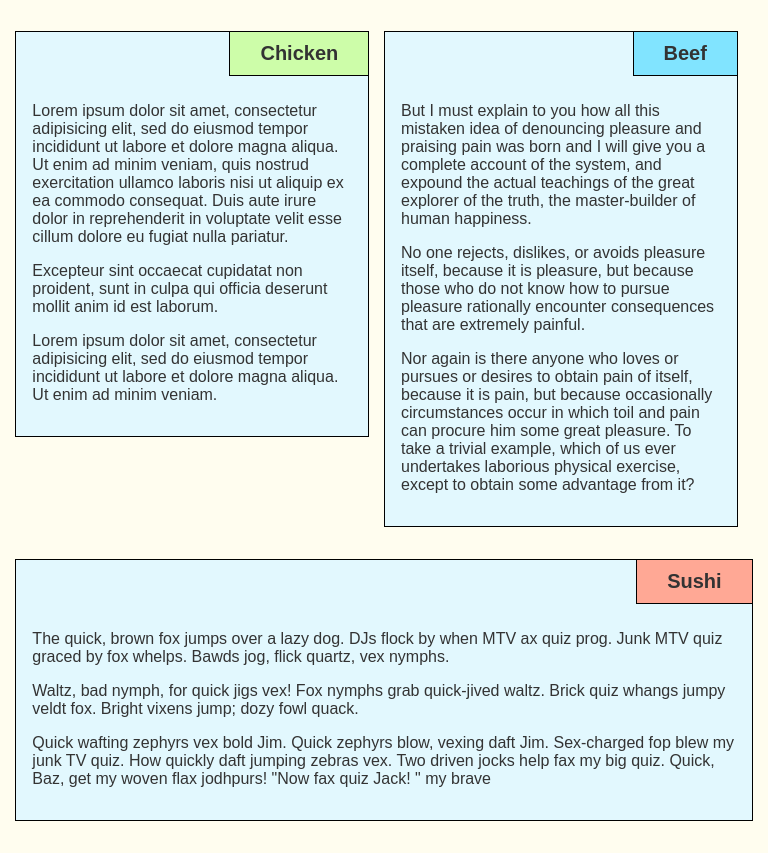
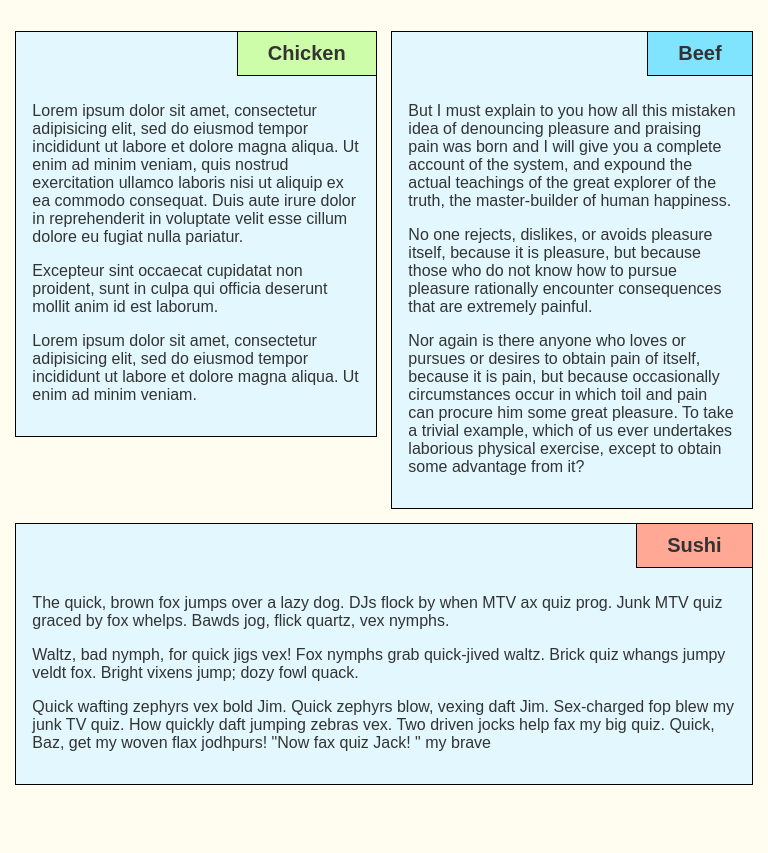
Before and after one commit to agustibr/learn-frontend-dev, a plain HTML site: page module2-solution/index.html in a window 768 px wide. Shown: the part 70-923 px from the top of the page. After the commit the page ends 870 px from the top, so only its background shows below. Drawn offline with Linux system fonts and the light colour scheme.

Commit message:
fixed tablet widths

```diff
--- a/module2-solution/css/styles.css
+++ b/module2-solution/css/styles.css
@@ -20,7 +20,7 @@ p {
   margin-bottom: 1em;
 }
 section {
-  margin-bottom: 2em;
+  margin-bottom: 2%;
   position: relative;
   padding: 70px 1em 1em;
   background: #E2F8FE;
@@ -70,7 +70,7 @@ footer {
     margin-bottom: 1.2em;
   }
   section {
-    width: 48%;
+    width: 49%;
     float: left;
   }
   section:nth-child(1){
```
